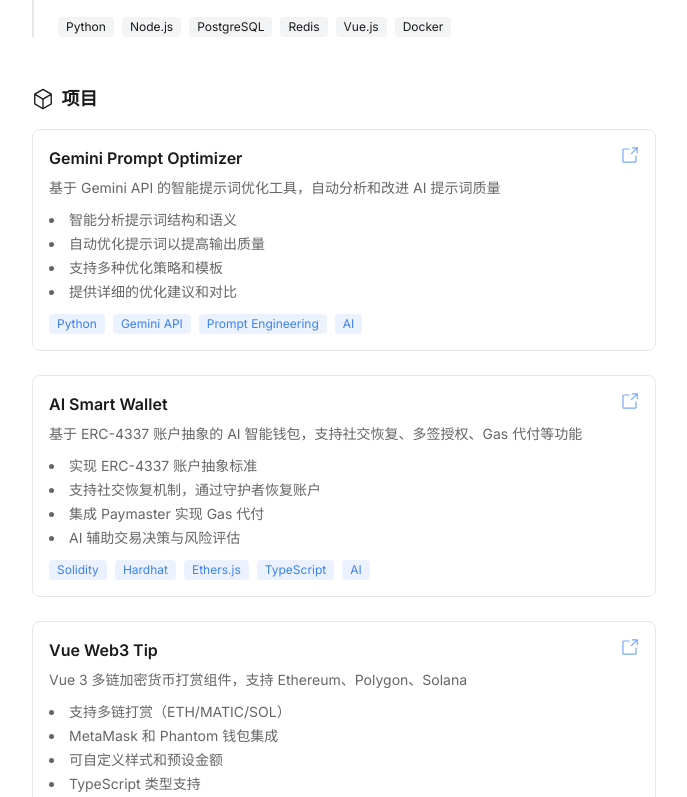
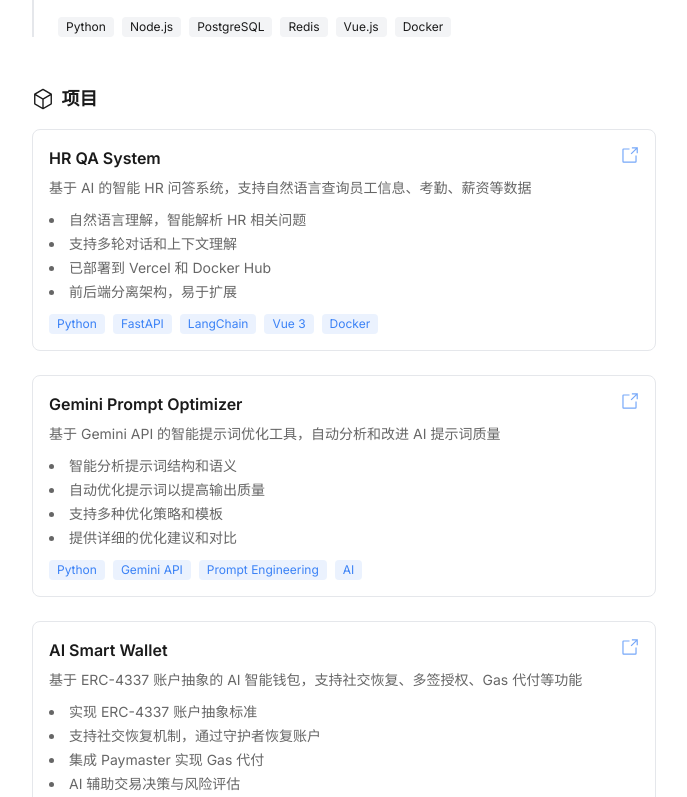
Before and after one commit to aimerfeng/aimerfeng-cv, a Vue app: page / in a window 1280 px wide. Shown: the part 2278-3075 px from the top of the page, without its empty margins (296-983 px from the left). Built offline with nearby package versions, Linux system fonts and the light colour scheme.

Commit message:
fix: update education period to 2021-2025, add HR QA System project

```diff
--- a/src/components/Education.vue
+++ b/src/components/Education.vue
@@ -3,7 +3,7 @@ const education = {
   school: '西华师范大学',
   degree: '本科',
   major: '软件工程',
-  period: '2020 - 2024',
+  period: '2021 - 2025',
   location: '四川南充',
 }
 
--- a/src/components/GitHubContributions.vue
+++ b/src/components/GitHubContributions.vue
@@ -6,8 +6,8 @@ const username = 'aimerfeng'
 const statsBaseUrl = 'https://github-readme-stats-omega-black-83.vercel.app'
 
 // 蛇吃绿墙动画 - 来自你的 GitHub Actions 生成
-const snakeSvgDark = 'https://github.com/AimerFeng/AimerFeng/raw/output/github-contribution-grid-snake-dark.svg'
-const snakeSvgLight = 'https://github.com/AimerFeng/AimerFeng/raw/output/github-contribution-grid-snake.svg'
+const snakeSvgDark = 'https://github.com/aimerfeng/aimerfeng/raw/output/github-contribution-grid-snake-dark.svg'
+const snakeSvgLight = 'https://github.com/aimerfeng/aimerfeng/raw/output/github-contribution-grid-snake.svg'
 </script>
 
 <template>
--- a/src/components/Projects.vue
+++ b/src/components/Projects.vue
@@ -1,5 +1,18 @@
 <script setup lang="ts">
 const projects = [
+  {
+    name: 'HR QA System',
+    description: '基于 AI 的智能 HR 问答系统，支持自然语言查询员工信息、考勤、薪资等数据',
+    url: 'https://github.com/aimerfeng/hr-qa-system',
+    demo: 'https://hr-qa-system.vercel.app',
+    techStack: ['Python', 'FastAPI', 'LangChain', 'Vue 3', 'Docker'],
+    highlights: [
+      '自然语言理解，智能解析 HR 相关问题',
+      '支持多轮对话和上下文理解',
+      '已部署到 Vercel 和 Docker Hub',
+      '前后端分离架构，易于扩展',
+    ],
+  },
   {
     name: 'Gemini Prompt Optimizer',
     description: '基于 Gemini API 的智能提示词优化工具，自动分析和改进 AI 提示词质量',
@@ -39,7 +52,7 @@ const projects = [
   {
     name: 'AimerFeng Blog',
     description: '个人技术博客，基于 Vue 3 + Vite + UnoCSS 构建，支持 Web3 打赏功能',
-    url: 'https://github.com/aimerfeng/aimerfeng-blog',
+    url: 'https://github.com/aimerfeng/AimerFeng_blog',
     techStack: ['Vue 3', 'Vite', 'UnoCSS', 'TypeScript', 'Markdown'],
     highlights: [
       '响应式设计，支持暗色模式',
```
